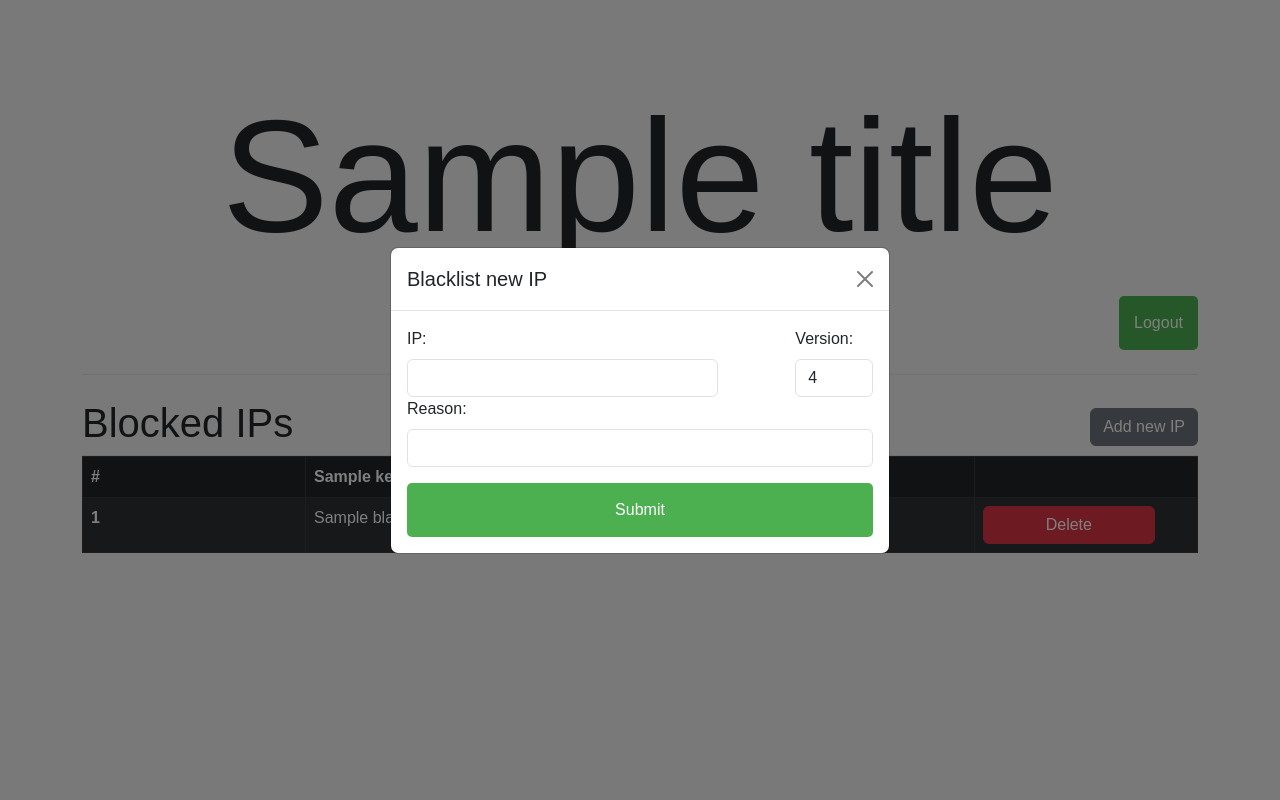
After one commit to YuriBittencourt/ORCH-IDS, a Flask app: template app/templates/blacklist.html in a window 1280 px wide, after a click on "Add new IP". The commit adds this page. Run offline with Flask 3, Linux system fonts and the light colour scheme; the template is opened without the code that fills it: most values are stand-ins (such as "Sample title", 1, 10 or a date in 2020).

Commit message:
Feat: Frontend de Blacklist e header feito

```diff
--- /dev/null
+++ b/app/templates/blacklist.html
@@ -0,0 +1,104 @@
+{% extends 'header.html' %}
+
+{% block content %}
+<div class="d-flex align-items-center justify-content-between border-bottom">
+    <h1>Blocked IPs</h1>
+    <button type="button" class="btn btn-secondary" data-bs-toggle="modal" data-bs-target="#addIP"> Add new IP </button>
+</div>
+
+<div class="modal fade" id="addIP" tabindex="-1" aria-labelledby="exampleModalLabel" aria-hidden="true">
+    <div class="modal-dialog modal-dialog-centered">
+        <div class="modal-content">
+            <div class="modal-header">
+                <h5 class="modal-title" id="exampleModalLabel">Blacklist new IP</h5>
+                <button type="button" class="btn-close" data-bs-dismiss="modal" aria-label="Close"></button>
+            </div>
+            <div class="modal-body">
+                <form id="addToBlacklist" method="POST" action="{{ url_for('blacklist')}}" onsubmit="return validateForm()">
+                    <div class="form-row d-flex justify-content-between">
+                        <div class="form-group col-md-8">
+                            <label for="ip" class="form-label">IP:</label>
+                            <input type="text" class="form-control" id="ip" name="ip" required>
+                        </div>
+                        <div class="form-group col-md-2">
+                            <label for="version" class="form-label">Version:</label>
+                            <select name="version" class="form-control" id="version" required form="addToBlacklist">
+                                <option selected value=4>4</option>
+                                <option value=6>6</option>
+                            </select>
+                        </div>
+                    </div>
+                    <div class="mb-3">
+                        <label for="reason" class="form-label">Reason:</label>
+                        <input type="text" class="form-control" id="reason" name="reason" required>
+                    </div>
+                    <button type="submit" class="btn green-btn">Submit</button>
+                </form>
+            </div>
+        </div>
+    </div>
+</div>
+
+
+{% if blacklist %}
+<table class="table table-striped table-dark table-bordered table-responsive table-hover">
+    <thead>
+    <tr>
+        <th scope="col">#</th>
+        {% for key in keys %}
+        <th scope="col">{{key}}</th>
+        {% endfor %}
+        <th></th>
+    </tr>
+    </thead>
+    <tbody>
+
+    {% for i in blacklist %}
+    <tr>
+        <th class="col-md-1">{{loop.index}}</th>
+        {% for key in keys %}
+        <td class="col-md-3">{{ i[key] }}</td>
+        {% endfor %}
+        <td class="col-md-1 align-items-center">
+            <button class="btn btn-danger col-md-10 align-items-center" value="{{i['ip']}}" onclick="deleteEntry(this)">Delete</button> <!-- Botão de Edição -->
+        </td>
+    </tr>
+    {% endfor %}
+    </tbody>
+</table>
+
+<script>
+    function validateForm() {
+        let ip = document.forms["addToBlacklist"]["ip"].value;
+        let version = document.forms["addToBlacklist"]["version"].value;
+
+        let regex = /^(?:[0-9a-fA-F]{1,4}:){7}[0-9a-fA-F]{1,4}$/;
+        if (version === "4") {
+            regex =  /^(\d{1,3}\.){3}\d{1,3}$/;
+        }
+
+        // Verificar se o valor do campo corresponde ao formato do IPv6
+        if (!regex.test(ip)){
+            alert("Invalid IP format");
+            return false;
+        }
+    }
+
+    function deleteEntry(btn){
+        let row = btn.parentNode.parentNode;
+        fetch('/blacklist', {
+            method: 'DELETE',
+            headers: {
+                'Content-Type': 'application/json'
+            },
+            body: JSON.stringify({ ip: btn.value })
+        })
+        row.remove();
+    }
+</script>
+
+{% else %}
+<p> There is none IP blacklisted </p>
+
+{% endif %}
+{% endblock %}
--- a/app/templates/header.html
+++ b/app/templates/header.html
@@ -1,34 +1,37 @@
 <!DOCTYPE html>
 <html>
 <head>
-    <title>Seu Título</title>
+    <title>{{ title }}</title>
     <link rel="stylesheet" href="https://cdn.jsdelivr.net/npm/bootstrap@5.3.0/dist/css/bootstrap.min.css">
     <link rel="stylesheet" href="{{ url_for('static', filename='css/main.css') }}">
+</head>
 
-</head>
 <body>
 <div class="container">
-    <h1 class="title"> NIDS </h1>
-    <header class="d-flex flex-wrap align-items-center justify-content-center justify-content-md-between py-3 mb-4 border-bottom">
-      <a href="/" class="d-flex align-items-center col-md-3 mb-2 mb-md-0 text-dark text-decoration-none">
-        <svg class="bi me-2" width="40" height="32" role="img" aria-label="Bootstrap"><use xlink:href="#bootstrap"></use></svg>
-      </a>
+    <h1 class="title">{{ title }} </h1>
+    <header class="d-flex align-items-center justify-content-between py-3 mb-4 border-bottom">
+        <span class="col-md-1"></span>
+        <nav class="col-12 col-md-auto mb-2 d-flex justify-content-center">
+            <ul class="nav">
+                <li><a class="btn btn-primary green-btn" href="{{url_for('home')}}">Dashboard</a></li>
+                <li><a class="btn btn-primary green-btn" href="{{url_for('rules')}}">Rules</a></li>
+                <li><a class="btn btn-primary green-btn" href="{{url_for('blacklist')}}">Blacklist</a></li>
+                <li><a class="btn btn-primary green-btn" href="{{url_for('alerts')}}">Alerts</a></li>
+                <li><a class="btn btn-primary green-btn" href="{{url_for('configurations')}}">Configurations</a></li>
+            </ul>
+        </nav>
+        <div class="col-1 col-md-auto mb-2 d-flex justify-content-center">
+            <a class="btn btn-primary green-btn" href="{{url_for('logout')}}">Logout</a>
+        </div>
+    </header>
 
-      <ul class="nav col-12 col-md-auto mb-2 justify-content-center mb-md-0">
-        <li><button class="green-btn" onclick="location.href='/regras'">Regras</button></li>
-        <li><button class="green-btn" onclick="location.href='/pacotes'">Pacotes</button></li>
-        <li><button class="green-btn" onclick="location.href='/alertas'">Alertas</button></li>
-      </ul>
+</div>
 
-      <div class="col-md-3 text-end">
-          <a class="green-btn" href={{url_for('logout')}} class="btn btn-primary">Logout</a>
-      </div>
-    </header>
-</div>
 <div class="container">
     <div class="content">
         {% block content %}{% endblock %}
     </div>
 </div>
+<script src="https://cdn.jsdelivr.net/npm/bootstrap@5.3.0/dist/js/bootstrap.min.js"></script>
 </body>
 </html>
```
